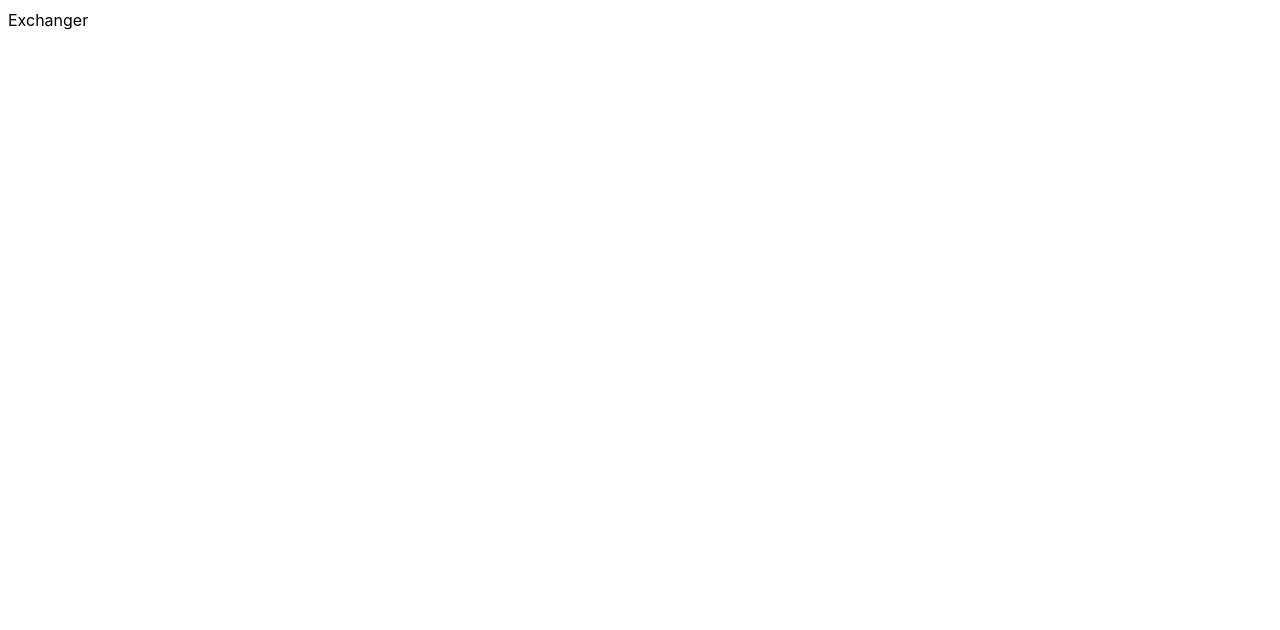
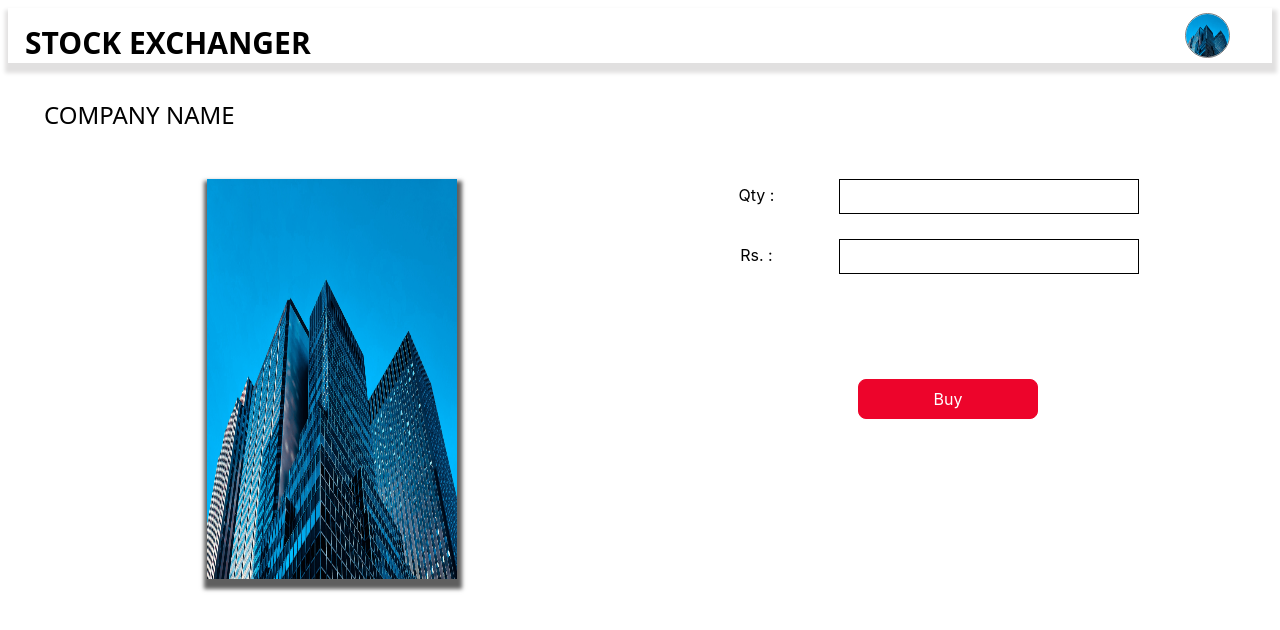
Before and after one commit to omkarjarad2002/stock_exchange, a React (Create React App) app: page /stock_Exchange in a window 1280 px wide. Shown: the top 630 px of the page. Built offline with nearby package versions, Linux system fonts and the light colour scheme.

Commit message:
completed

```diff
--- a/src/components/companyLst/CompanyLst.css
+++ b/src/components/companyLst/CompanyLst.css
@@ -34,6 +34,9 @@
 }
 .btn:hover {
   cursor: pointer;
+  background-color: rgb(243, 16, 54);
+  margin: auto;
+  border: 1px solid rgb(243, 16, 54);
 }
 .company {
   border-radius: 12px;
--- a/src/components/companyLst/CompanyLst.js
+++ b/src/components/companyLst/CompanyLst.js
@@ -1,6 +1,7 @@
 import React from "react";
 import { Link } from "react-router-dom";
 import "./CompanyLst.css";
+import Nav from "../navbar/Nav";
 
 function CompanyLst() {
   const companyData = [
@@ -36,6 +37,7 @@ function CompanyLst() {
 
   return (
     <div className="container">
+        <Nav/>
       <div className="heading">
         <h1 className="text-4xl py-5 px-5 font-sans font-bold">
           Company name's & shares
--- /dev/null
+++ b/src/components/navbar/Nav.css
@@ -0,0 +1,33 @@
+.nav {
+  height: 55px;
+  width: 100%;
+  border: 1px solid white;
+  display: flex;
+  box-shadow: 1px 6px 4px 4px rgb(225, 224, 224);
+}
+.comp_head {
+  height: 100%;
+  width: 90%;
+}
+.comp_head h1 {
+  color: black;
+}
+
+.img_user {
+  height: 100%;
+  width: 10%;
+  text-align: center;
+  align-items: center;
+  justify-content: center;
+}
+
+.img_user img {
+  height: 45px;
+  width: 45px;
+  border: 1px solid grey;
+  margin: 4px;
+  margin: 4px auto auto auto;
+  border-radius: 30px;
+  background-repeat: no-repeat;
+  background-size: cover;
+}
--- /dev/null
+++ b/src/components/navbar/Nav.js
@@ -0,0 +1,19 @@
+import React from "react";
+import "./Nav.css";
+
+function Nav() {
+  return (
+    <div className="nav">
+      <div className="comp_head">
+        <h1 class="d-inline-block align-text-top text-white mx-4 my-4 font-bold font-sans text-3xl">
+          STOCK EXCHANGER
+        </h1>
+      </div>
+      <div className="img_user">
+        <img src="Images/company_img.jpg" alt="/"></img>
+      </div>
+    </div>
+  );
+}
+
+export default Nav;
--- a/src/components/navbar/Navbar.css
+++ b/src/components/navbar/Navbar.css
@@ -63,3 +63,6 @@
     border-radius: 0px 20px 0px 20px;
   }
 }
+.btn_start {
+  background-color: transparent;
+}
--- a/src/components/navbar/Navbar.js
+++ b/src/components/navbar/Navbar.js
@@ -17,7 +17,7 @@ function Navbar() {
         </div>
         <div class="btn_div">
           <Link to="/getLst">
-            <button class="btn btn-sm my-4 mx-4">Get Started</button>
+            <button class="btn_start btn-sm my-4 mx-4">Get Started</button>
           </Link>
         </div>
       </nav>
@@ -35,4 +35,3 @@ function Navbar() {
 }
 
 export default Navbar;
-// https://dribbble.com/shots/21918621-Equilink-Landing-page-for-stock-exchange-platform
--- a/src/components/stockexchange/Exchanger.css
+++ b/src/components/stockexchange/Exchanger.css
@@ -0,0 +1,76 @@
+.exchange_dashboard {
+  height: auto;
+  width: 100%;
+  display: flex;
+  padding: 1rem;
+}
+.company_info_container {
+  height: 550px;
+  width: 50%;
+  margin: 4px;
+}
+.buy_stock_container {
+  height: 550px;
+  width: 50%;
+  margin: 4px;
+  text-align: center;
+  justify-content: center;
+  align-items: center;
+}
+
+@media (max-width: 768px) {
+  .exchange_dashboard {
+    display: flex;
+    flex-direction: column;
+  }
+  .company_info_container {
+    width: 100%;
+  }
+  .buy_stock_container {
+    width: 100%;
+  }
+}
+
+.company_info_container img {
+  height: 400px;
+  width: 250px;
+  margin: 2rem auto auto auto;
+  background-repeat: no-repeat;
+  background-size: cover;
+  box-shadow: 1px 6px 4px 4px rgb(95, 95, 95);
+}
+
+.qty_price_container {
+  height: 200px;
+  width: 90%;
+  margin: 6rem auto auto auto;
+  text-align: center;
+  align-items: center;
+  justify-content: center;
+}
+
+.gty_div {
+  height: 60px;
+  width: 100%;
+  display: flex;
+}
+.qty_name {
+  height: 100%;
+  width: 30%;
+  padding: 4px;
+}
+.qty_input {
+  border: 1px solid black;
+  width: 300px;
+  height: 35px;
+}
+.price_input {
+  border: 1px solid black;
+  width: 300px;
+  height: 35px;
+}
+.qty_price {
+  height: 60px;
+  width: 100%;
+  display: flex;
+}
--- a/src/components/stockexchange/Exchanger.js
+++ b/src/components/stockexchange/Exchanger.js
@@ -1,7 +1,36 @@
 import React from "react";
+import Nav from "../navbar/Nav";
+import "./Exchanger.css";
 
 function Exchanger() {
-  return <div>Exchanger</div>;
+  return (
+    <div className="exchanger">
+      <Nav />
+      <div className="exchange_dashboard">
+        <div className="company_info_container">
+          <div className="company_heading_container">
+            <h1 className="text-2xl font-sans mx-4 py-4">COMPANY NAME </h1>
+            <img className="" src="Images/company_img.jpg" alt=""></img>
+          </div>
+        </div>
+        <div className="buy_stock_container">
+          <div className="qty_price_container">
+            <div className="gty_div">
+              <div className="qty_name">Qty : </div>
+              <div className="qty_number">
+                <input className="qty_input"></input>
+              </div>
+            </div>
+            <div className="qty_price">
+              <div className="qty_name">Rs. : </div>
+              <input className="price_input"></input>
+            </div>
+          </div>
+          <button className="btn">Buy</button>
+        </div>
+      </div>
+    </div>
+  );
 }
 
 export default Exchanger;
```
